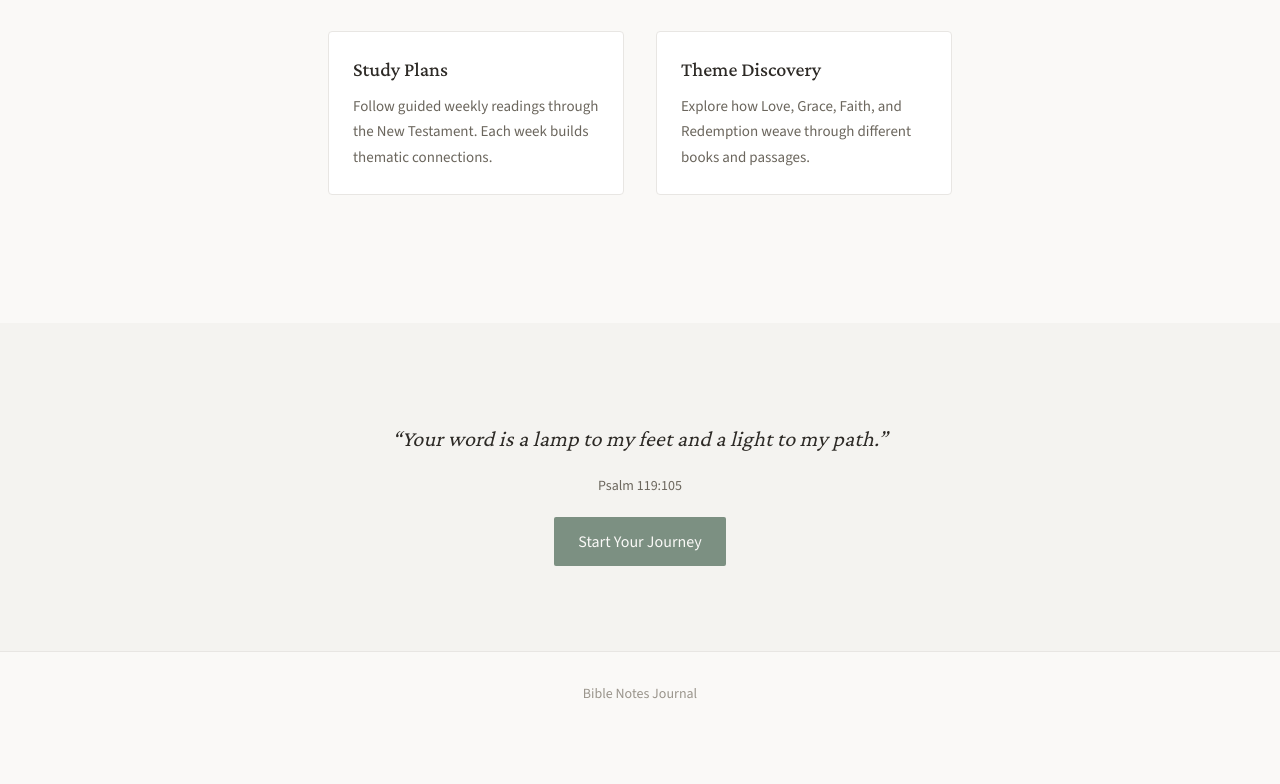
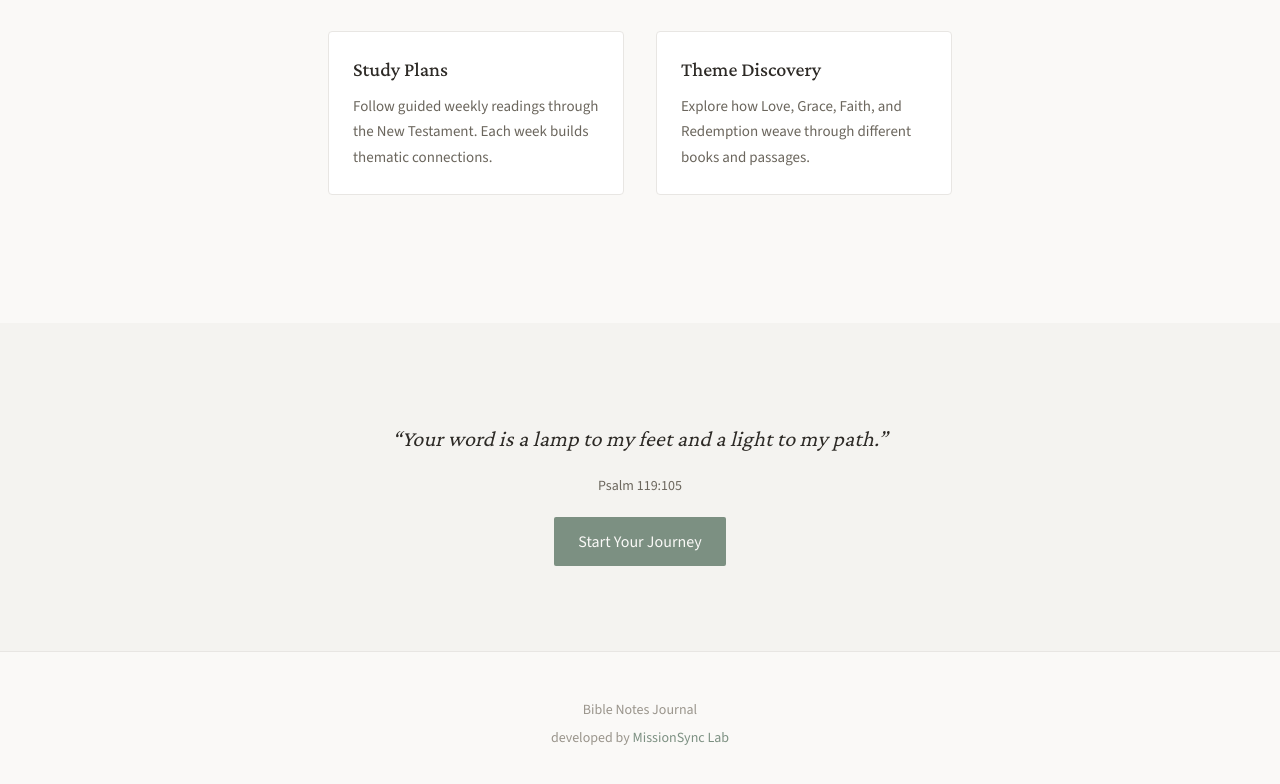
Before and after one commit to MissionSync/BibleStudyTool, a Next.js app: page / in a window 1280 px wide. Shown: the part 834-1618 px from the top of the page. Before the commit the page ends 1570 px from the top, so only its background shows below. Built offline with nearby package versions, Linux system fonts and the light colour scheme; no server answers.

Commit message:
Update footer with MissionSync Lab branding
- Add more space to footer sections across all pages
- Update text to show "Bible Notes Journal" on first line
- Add "developed by MissionSync Lab" with link to missionsynclab.com

Co-Authored-By: Claude Opus 4.5 <noreply@anthropic.com>

```diff
--- a/src/app/dashboard/page.tsx
+++ b/src/app/dashboard/page.tsx
@@ -202,10 +202,21 @@ export default function DashboardPage() {
 
       {/* Footer */}
       <footer
-        className="py-8 text-center text-sm"
+        className="py-12 text-center text-sm"
         style={{ color: 'var(--text-tertiary)' }}
       >
-        Bible Notes Journal
+        <div>Bible Notes Journal</div>
+        <div style={{ marginTop: '0.5rem' }}>
+          developed by{' '}
+          <a
+            href="https://missionsynclab.com/"
+            target="_blank"
+            rel="noopener noreferrer"
+            style={{ color: 'var(--accent)', textDecoration: 'none' }}
+          >
+            MissionSync Lab
+          </a>
+        </div>
       </footer>
     </div>
   );
--- a/src/app/notes/page.tsx
+++ b/src/app/notes/page.tsx
@@ -441,10 +441,21 @@ export default function NotesPage() {
 
       {/* Footer */}
       <footer
-        className="py-8 text-center text-sm"
+        className="py-12 text-center text-sm"
         style={{ color: 'var(--text-tertiary)' }}
       >
-        Bible Notes Journal
+        <div>Bible Notes Journal</div>
+        <div style={{ marginTop: '0.5rem' }}>
+          developed by{' '}
+          <a
+            href="https://missionsynclab.com/"
+            target="_blank"
+            rel="noopener noreferrer"
+            style={{ color: 'var(--accent)', textDecoration: 'none' }}
+          >
+            MissionSync Lab
+          </a>
+        </div>
       </footer>
     </div>
   );
--- a/src/app/page.tsx
+++ b/src/app/page.tsx
@@ -236,12 +236,23 @@ export default function LandingPage() {
         style={{
           borderTop: '1px solid var(--border-light)',
           color: 'var(--text-tertiary)',
-          paddingTop: 'var(--space-xl)',
-          paddingBottom: 'var(--space-xl)',
+          paddingTop: '3rem',
+          paddingBottom: '3rem',
         }}
       >
         <div className="content-wide">
-          Bible Notes Journal
+          <div>Bible Notes Journal</div>
+          <div style={{ marginTop: '0.5rem' }}>
+            developed by{' '}
+            <a
+              href="https://missionsynclab.com/"
+              target="_blank"
+              rel="noopener noreferrer"
+              style={{ color: 'var(--accent)', textDecoration: 'none' }}
+            >
+              MissionSync Lab
+            </a>
+          </div>
         </div>
       </footer>
     </div>
--- a/src/app/study/[week]/page.tsx
+++ b/src/app/study/[week]/page.tsx
@@ -208,10 +208,21 @@ export default function WeekDetailPage({ params }: PageProps) {
 
       {/* Footer */}
       <footer
-        className="py-8 text-center text-sm"
+        className="py-12 text-center text-sm"
         style={{ color: 'var(--text-tertiary)' }}
       >
-        Bible Notes Journal
+        <div>Bible Notes Journal</div>
+        <div style={{ marginTop: '0.5rem' }}>
+          developed by{' '}
+          <a
+            href="https://missionsynclab.com/"
+            target="_blank"
+            rel="noopener noreferrer"
+            style={{ color: 'var(--accent)', textDecoration: 'none' }}
+          >
+            MissionSync Lab
+          </a>
+        </div>
       </footer>
     </div>
   );
--- a/src/app/study/page.tsx
+++ b/src/app/study/page.tsx
@@ -204,10 +204,21 @@ export default function StudyPlanPage() {
 
       {/* Footer */}
       <footer
-        className="py-8 text-center text-sm"
+        className="py-12 text-center text-sm"
         style={{ color: 'var(--text-tertiary)' }}
       >
-        Bible Notes Journal
+        <div>Bible Notes Journal</div>
+        <div style={{ marginTop: '0.5rem' }}>
+          developed by{' '}
+          <a
+            href="https://missionsynclab.com/"
+            target="_blank"
+            rel="noopener noreferrer"
+            style={{ color: 'var(--accent)', textDecoration: 'none' }}
+          >
+            MissionSync Lab
+          </a>
+        </div>
       </footer>
     </div>
   );
```
